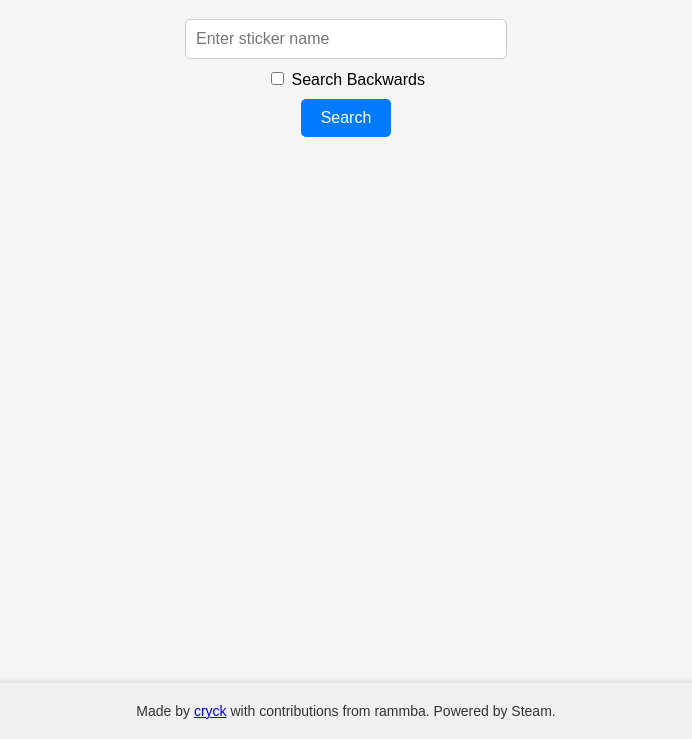
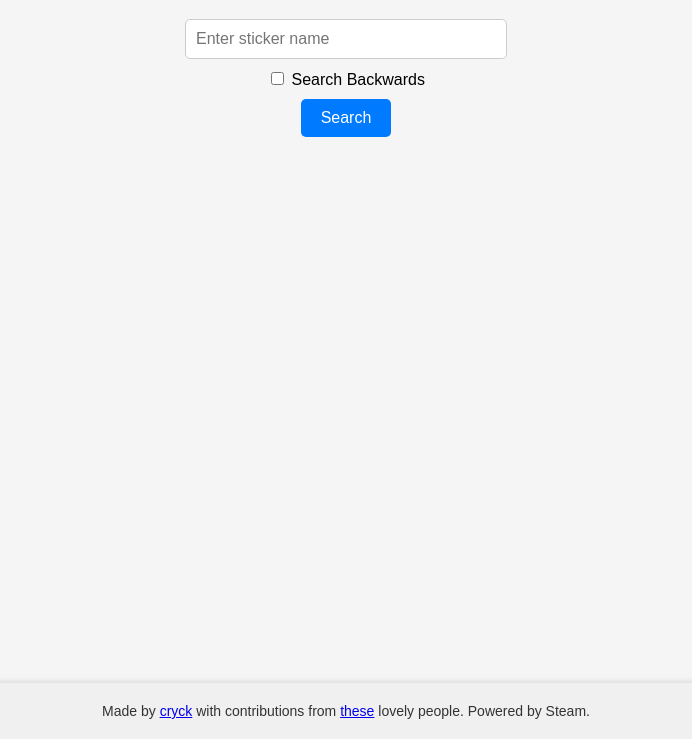
Before and after one commit to cryck/sticker-composer, a website: page index.html in a window 1280 px wide. Shown: the part 61-800 px from the top of the page, without its empty margins (294-986 px from the left). Drawn offline with Linux system fonts and the light colour scheme.

Commit message:
Change contributor mentions

```diff
--- a/index.html
+++ b/index.html
@@ -21,7 +21,7 @@
     <div id="results" class="results-container"></div>
 
     <footer>
-        Made by <a href="https://twitter.com/cryck_">cryck</a> with contributions from rammba.
+        Made by <a href="https://twitter.com/cryck_">cryck</a> with contributions from <a href="https://github.com/cryck/sticker-composer/graphs/contributors">these</a> lovely people.
         Powered by Steam.
     </footer>
 
```
